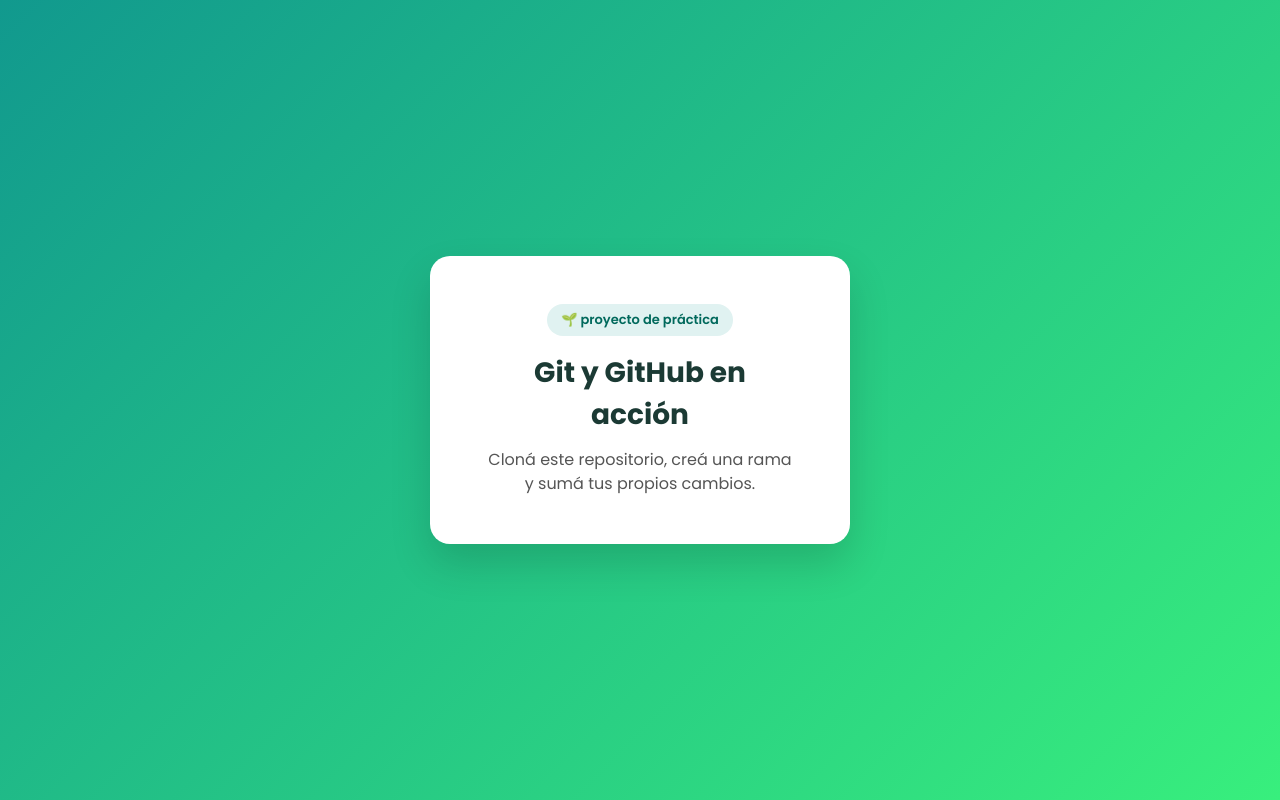
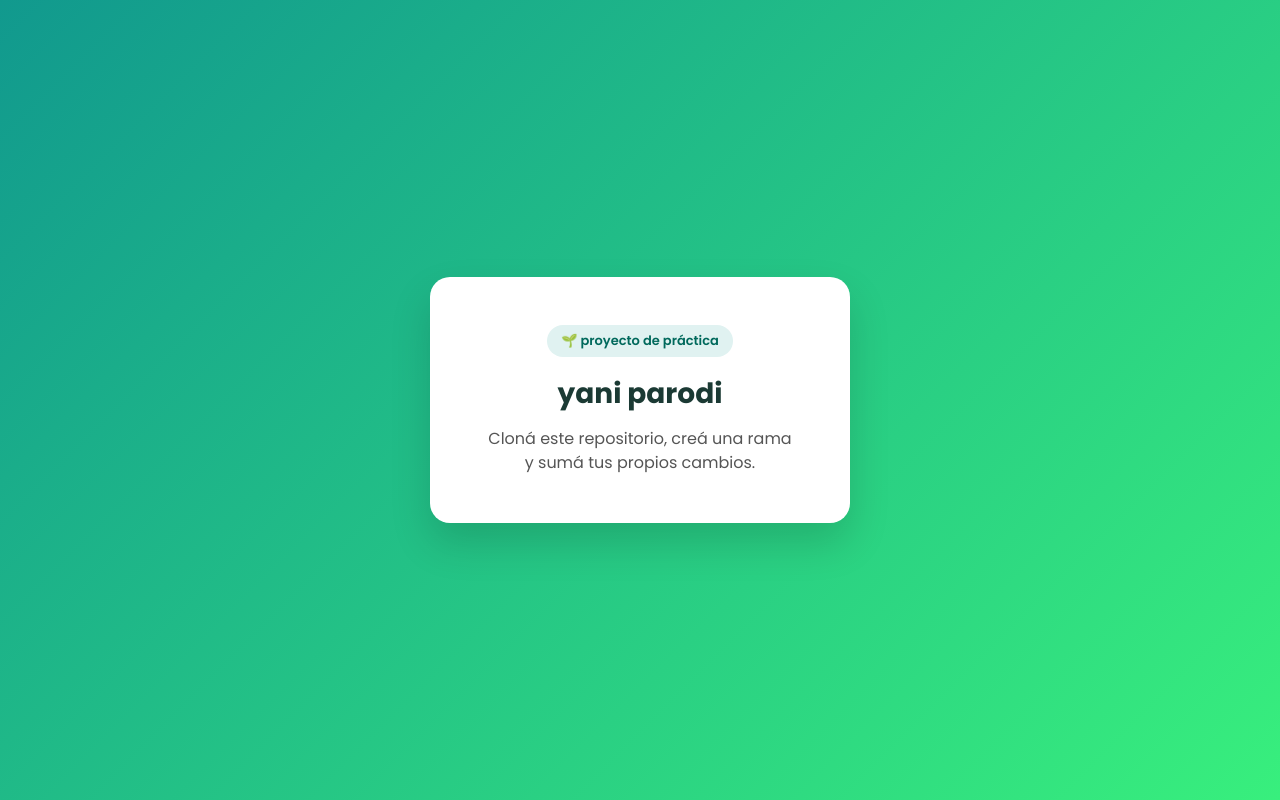
Before and after one commit to yanina737/programador-web, a plain HTML site: page index.html in a window 1280 px wide. Drawn offline with Linux system fonts and the light colour scheme.

Commit message:
Change heading text from 'Git y GitHub en acción' to 'yani parodi'

```diff
--- a/index.html
+++ b/index.html
@@ -11,7 +11,7 @@
 <body>
   <main class="card">
     <span class="badge">🌱 proyecto de práctica</span>
-    <h1>Git y GitHub en acción</h1>
+    <h1>yani parodi</h1>
     <p>Cloná este repositorio, creá una rama y sumá tus propios cambios.</p>
   </main>
 </body>
```
